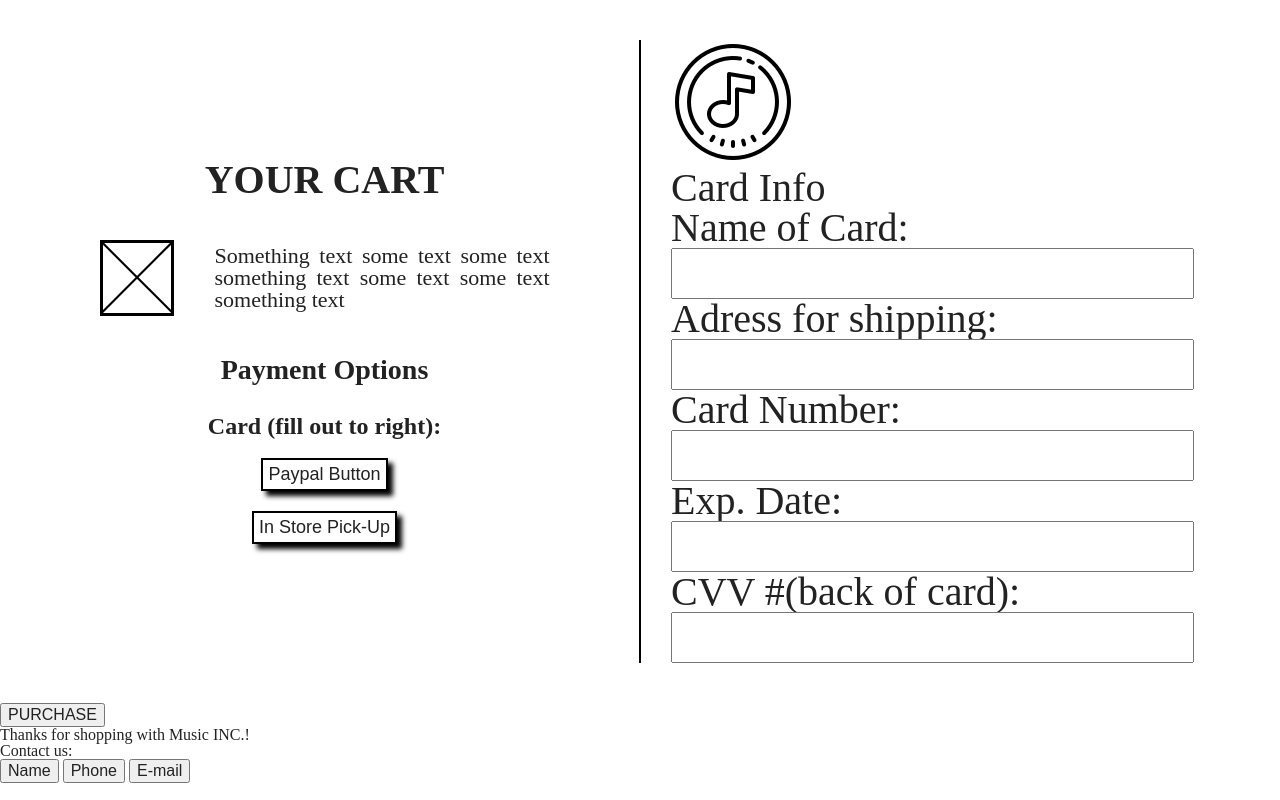
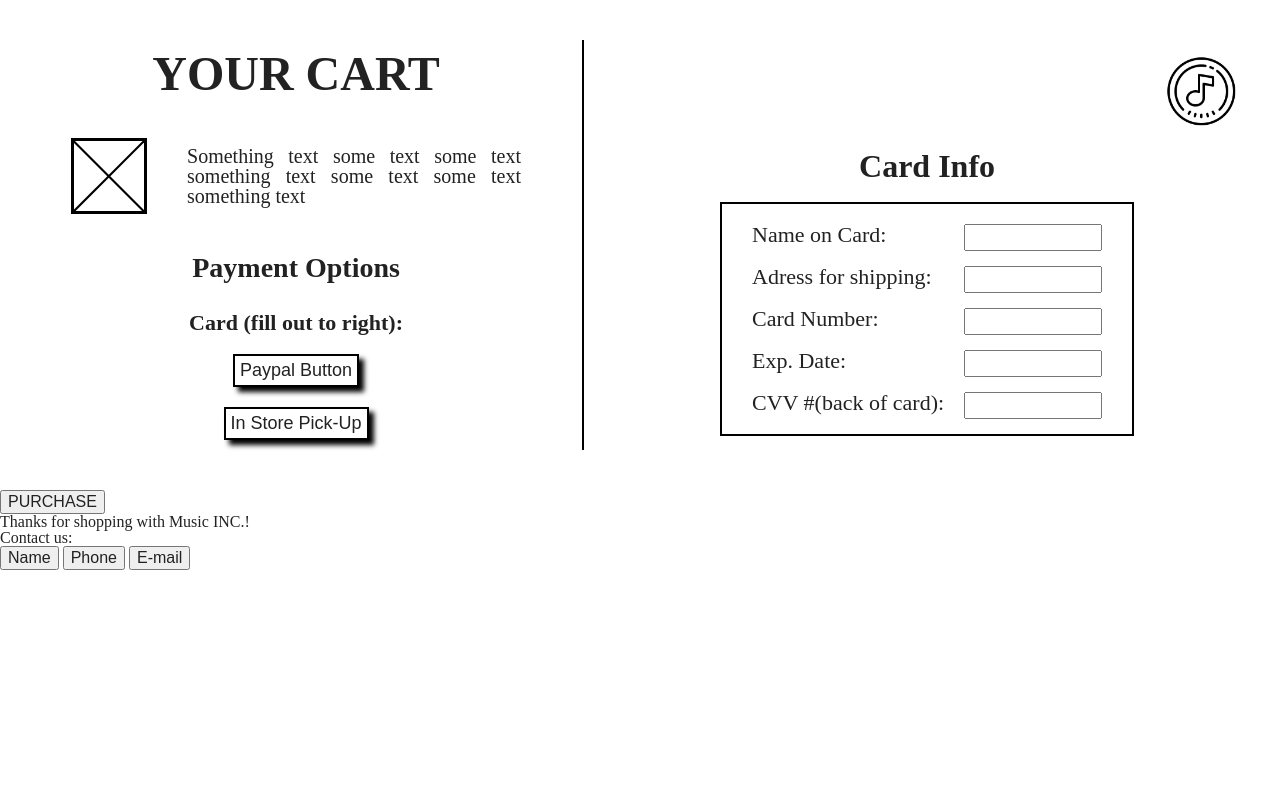
Before and after one commit to juliajulyy/flex-task, a plain HTML site: page index.html in a window 1280 px wide. Drawn offline with Linux system fonts and the light colour scheme.

Commit message:
style card-payment components

```diff
--- a/css/cart.css
+++ b/css/cart.css
@@ -4,14 +4,17 @@
 	font-size: 40px;
 	padding: 40px;
 }
-.cart__order {
+.cart__order, .cart__payment {
 	display: flex;
 	flex-direction: column;
 	align-items: center;
 	justify-content: center;
+}
+
+.cart__order {
 	border-right: 2px solid black;
 	padding-right: 30px;
-	width: 50%;
+	width: 45%;
 }
 
 .cart__header, .cart__goods,
@@ -23,6 +26,7 @@
  }
 
 .cart__header {
+	font-size: 1.2em;
 	font-weight: 600;
 	margin-top: 10px;
 }
@@ -38,8 +42,8 @@
   position:relative;
   border: 3px solid black;
   overflow:hidden;
-  height:70px;
-  width:70px;
+  height: 70px;
+  width: 70px;
 }
 
 .in-right, .in-left {
@@ -50,20 +54,20 @@
 
 .in-right {
 	transform:skewY(-45deg);
-	width: 194%;
+	width: 196%;
 }
 
 .in-left {
 	top: 34px;
   transform:skewY(45deg);
-  width: 102%;
+  width: 100%;
 }
 
 .cart__description {
-	font-size: 0.55em;
+	font-size: 0.5em;
 	padding-left: 40px;
 	text-align: justify;
-	width: calc(100% - 110px);
+	width: calc(100% - 116px);
 }
 
 .cart__mini-header {
@@ -71,7 +75,7 @@
 	font-weight: 600;
 }
 .cart__card-options {
-	font-size: 0.6em;
+	font-size: 0.55em;
 	font-weight: 600;
 }
 
@@ -91,5 +95,44 @@
 
 .cart__payment {
 	padding-left: 30px;
-	width: 50%;
+	width: 55%;
 }
+
+.cart__logo, .cart__info-header, .cart__body {
+	margin: 10px 0;
+}
+
+.cart__logo {
+	width: 100%;
+}
+
+.cart__icon {
+	float: right;
+	width: 75px;
+}
+
+.cart__info-header {
+	font-size: 0.8em;
+	font-weight: 600;
+}
+
+.cart__body {
+	border: 2px solid black;
+	min-width: 350px;
+	padding: 0 30px;
+}
+
+.cart__input {
+	font-size: 0.55em;
+	margin: 20px 0;
+}
+
+.cart__label {
+  margin-right: 10px;
+}
+
+.cart__field {
+	font-size: 0.8em;
+  float: right;
+  width: 130px;
+}
--- a/index.html
+++ b/index.html
@@ -30,25 +30,28 @@
 					<button class="cart__button-options">In Store Pick-Up</button>
 				</div>
 				<div class="cart__payment">
-					<img src="img/logo.png">
-					<h2> Card Info</h2>
+					<figure class="cart__logo">
+						<img class="cart__icon" src="img/logo.png">
+					</figure>
+					<h2 class="cart__info-header"> Card Info</h2>
 					<form class="cart__body">
-						<div class="cart__row">
-							<label class="cart__label">Name of Card:</label>
+						<div class="cart__input">
+							<label class="cart__label">Name on Card:</label>
 							<input class="cart__field" required type="text" name="name">
-						<div class="cart__row">
+						</div>
+						<div class="cart__input">
 							<label class="cart__label">Adress for shipping:</label>
 							<input class="cart__field" required type="text" name="adress">
 						</div>
-						<div class="cart__row">
+						<div class="cart__input">
 							<label class="cart__label">Card Number:</label>
 							<input class="cart__field" required type="text" pattern="[0-9]{14,16}" name="number">
 						</div>
-						<div class="cart__row">
+						<div class="cart__input">
 							<label class="cart__label">Exp. Date:</label>
 							<input class="cart__field" required type="text" pattern="\d{2}+(\/\d{2})?" name="exp-date">
 						</div>
-						<div class="cart__row">
+						<div class="cart__input">
 							<label class="cart__label">CVV #(back of card):</label>
 							<input class="cart__field" required type="text" pattern="[0-9]{3}" name="cvv">
 						</div>
```
